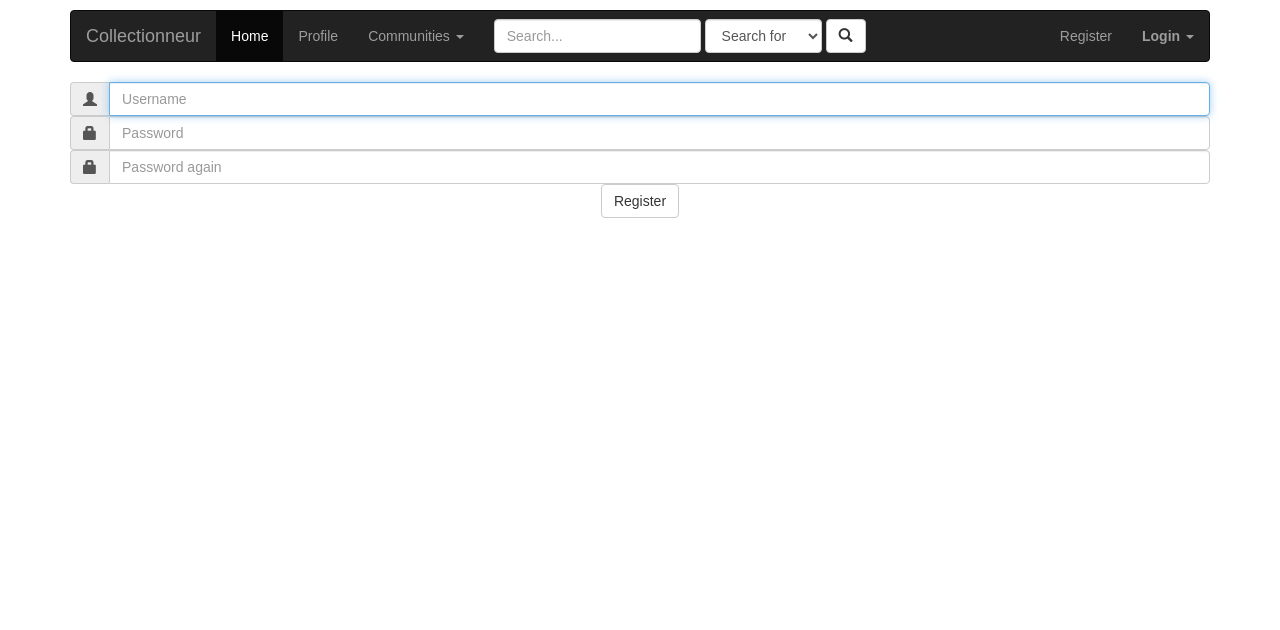
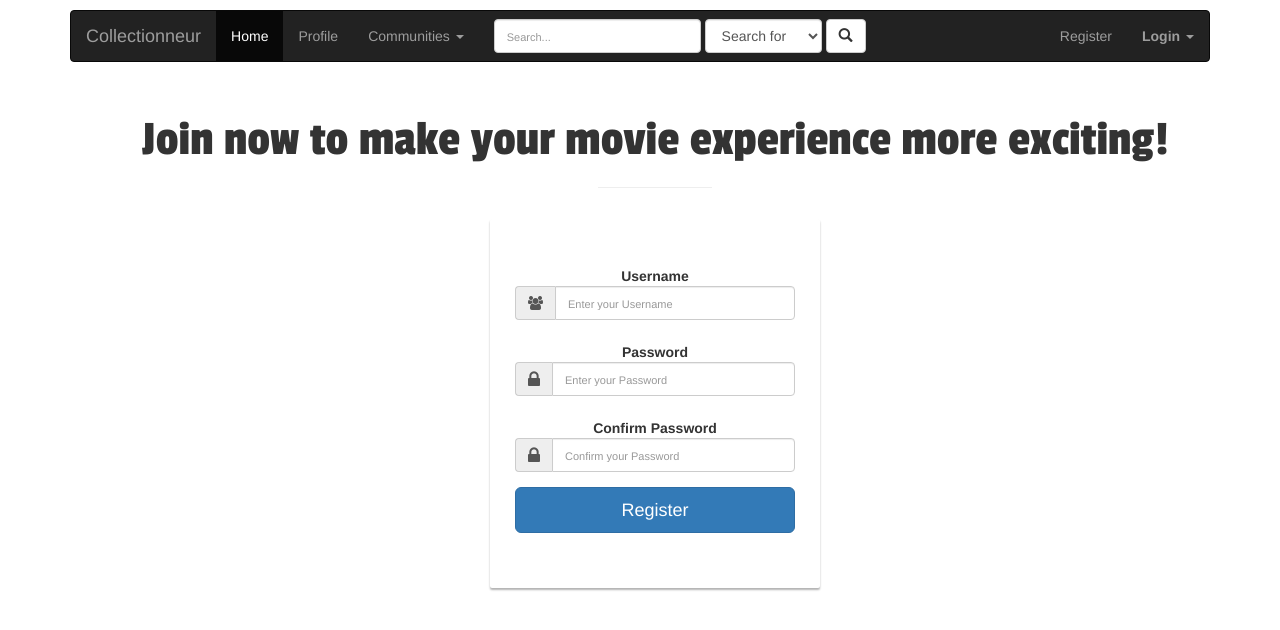
Before and after one commit to Deniz11/WebIK24, a Flask app: page /register in a window 1280 px wide. Shown: the top 630 px of the page. Run offline with Flask 2, Linux system fonts and the light colour scheme; some libraries are stand-ins or nearby versions.

Commit message:
register bijgewerkt

```diff
--- a/Collectionneur/application.py
+++ b/Collectionneur/application.py
@@ -88,7 +88,7 @@ def logout():
 
     # redirect user to login form
     flash("You have succesfully logged out")
-    return redirect(url_for("login"))
+    return redirect(url_for("index"))
 
 @app.route("/register", methods=["GET", "POST"])
 def register():
--- a/Collectionneur/templates/register.html
+++ b/Collectionneur/templates/register.html
@@ -5,23 +5,118 @@
 {% endblock %}
 
 {% block main %}
-    <form action="{{ url_for('register') }}" method="post">
-        <fieldset>
-            <div class="input-group" class="form-group">
-                <span class="input-group-addon"><i class="glyphicon glyphicon-user"></i></span>
-                <input autocomplete="off" autofocus class="form-control" name="username" placeholder="Username" required type="text"/>
+    <head>
+		<meta name="viewport" content="width=device-width, initial-scale=1">
+		<link rel="stylesheet" type="text/css" href="assets/css/bootstrap.css">
+
+		<!-- Website CSS style -->
+		<link rel="stylesheet" type="text/css" href="assets/css/main.css">
+
+		<!-- Website Font style -->
+	    <link rel="stylesheet" href="https://maxcdn.bootstrapcdn.com/font-awesome/4.6.1/css/font-awesome.min.css">
+
+		<!-- Google Fonts -->
+		<link href='https://fonts.googleapis.com/css?family=Passion+One' rel='stylesheet' type='text/css'>
+		<link href='https://fonts.googleapis.com/css?family=Oxygen' rel='stylesheet' type='text/css'>
+
+		<title>Admin</title>
+	</head>
+	<style>
+h1.title {
+	font-size: 50px;
+	font-family: 'Passion One', cursive;
+	font-weight: 400;
+}
+
+hr{
+	width: 10%;
+	color: #fff;
+}
+
+.form-group{
+	margin-bottom: 15px;
+}
+
+label{
+	margin-bottom: 15px;
+}
+
+input,
+input::-webkit-input-placeholder {
+    font-size: 11px;
+    padding-top: 3px;
+}
+
+.main-login{
+ 	background-color: #fff;
+    /* shadows and rounded borders */
+    -moz-border-radius: 2px;
+    -webkit-border-radius: 2px;
+    border-radius: 2px;
+    -moz-box-shadow: 0px 2px 2px rgba(0, 0, 0, 0.3);
+    -webkit-box-shadow: 0px 2px 2px rgba(0, 0, 0, 0.3);
+    box-shadow: 0px 2px 2px rgba(0, 0, 0, 0.3);
+
+}
+
+.main-center{
+ 	margin-top: 30px;
+ 	margin: 0 auto;
+ 	max-width: 330px;
+    padding: 40px 40px;
+
+}
+	</style>
+	<body>
+		<div class="container">
+			<div class="row main">
+				<div class="panel-heading">
+	               <div class="panel-title text-center">
+	               		<h1 class="title">Join now to make your movie experience more exciting!</h1>
+	               		<hr />
 	               	</div>
-            <div class="input-group" class="form-group">
-                <span class="input-group-addon"><i class="glyphicon glyphicon-lock"></i></span>
-                <input class="form-control" minlength = "8" name="password" placeholder="Password" required type="password"/>
 	            </div>
-            <div class="input-group" class="form-group">
-                <span class="input-group-addon"><i class="glyphicon glyphicon-lock"></i></span>
-                <input class="form-control" minlength = "8" name="password-again" placeholder="Password again" required type="password"/>
+				<div class="main-login main-center">
+					<form class="form-horizontal" method="post" action="{{ url_for('register') }}">
+
+						<div class="form-group">
+							<label for="username" class="cols-sm-2 control-label">Username</label>
+							<div class="cols-sm-10">
+								<div class="input-group">
+									<span class="input-group-addon"><i class="fa fa-users fa" aria-hidden="true"></i></span>
+									<input type="text" required class="form-control" name="username" id="username"  placeholder="Enter your Username"/>
 								</div>
+							</div>
+						</div>
+
 						<div class="form-group">
-                <button class="btn btn-default" type="submit">Register</button>
+							<label for="password" class="cols-sm-2 control-label">Password</label>
+							<div class="cols-sm-10">
+								<div class="input-group">
+									<span class="input-group-addon"><i class="fa fa-lock fa-lg" aria-hidden="true"></i></span>
+									<input type="password" minlength = "8" required class="form-control" name="password" id="password"  placeholder="Enter your Password"/>
 								</div>
-        </fieldset>
+							</div>
+						</div>
+
+						<div class="form-group">
+							<label for="confirm" class="cols-sm-2 control-label">Confirm Password</label>
+							<div class="cols-sm-10">
+								<div class="input-group">
+									<span class="input-group-addon"><i class="fa fa-lock fa-lg" aria-hidden="true"></i></span>
+									<input type="password" minlength = "8" required class="form-control" name="password-again" id="confirm"  placeholder="Confirm your Password"/>
+								</div>
+							</div>
+						</div>
+
+						<div class="form-group ">
+							<button type="submit" class="btn btn-primary btn-lg btn-block login-button">Register</button>
+						</div>
 					</form>
+				</div>
+			</div>
+		</div>
+
+		<script type="text/javascript" src="assets/js/bootstrap.js"></script>
+	</body>
 {% endblock %}
```
Lines whose indentation alone changed are shown as unchanged.
